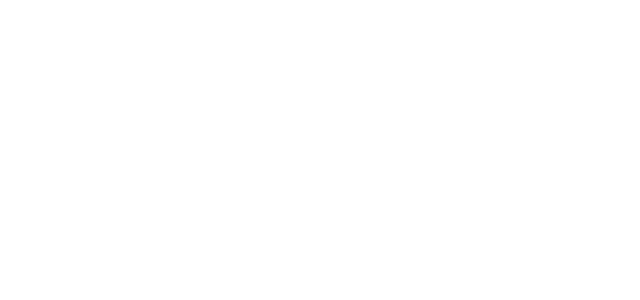
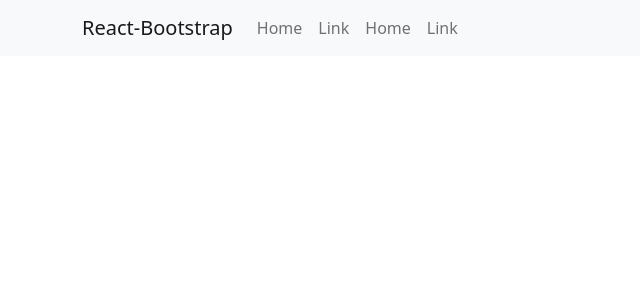
Before and after one commit to NusratJahanBristy/Quizo, a React (Create React App) app: page / in a window 1280 px wide. Shown: the top 300 px of the page, without its empty margins (0-640 px from the left). Built offline with nearby package versions, Linux system fonts and the light colour scheme.

Commit message:
navbar added

```diff
--- a/src/App.js
+++ b/src/App.js
@@ -1,13 +1,12 @@
 import logo from './logo.svg';
 import './App.css';
-
-
+import Navbars from './components/Navbar/Navbar';
 function App() {
 
   return (
     <div className="App">
 
-
+    <Navbars></Navbars>
     </div>
   );
 }
--- /dev/null
+++ b/src/components/Navbar/Navbar.js
@@ -0,0 +1,26 @@
+import Container from 'react-bootstrap/Container';
+import Nav from 'react-bootstrap/Nav';
+import Navbar from 'react-bootstrap/Navbar';
+import NavDropdown from 'react-bootstrap/NavDropdown';
+
+function Navbars() {
+  return (
+    <Navbar bg="light" expand="lg" >
+      <Container >
+        <Navbar.Brand href="#home">React-Bootstrap</Navbar.Brand>
+        <Navbar.Toggle aria-controls="basic-navbar-nav" />
+        <Navbar.Collapse id="basic-navbar-nav">
+          <Nav className="me-auto danger">
+            <Nav.Link variant="info" href="#home">Home</Nav.Link>
+            <Nav.Link href="#link">Link</Nav.Link>
+            <Nav.Link href="#home">Home</Nav.Link>
+            <Nav.Link href="#link">Link</Nav.Link>
+
+          </Nav>
+        </Navbar.Collapse>
+      </Container>
+    </Navbar>
+  );
+}
+
+export default Navbars;
```
Also changed, not shown: src/components/Home/Home.js (added).
